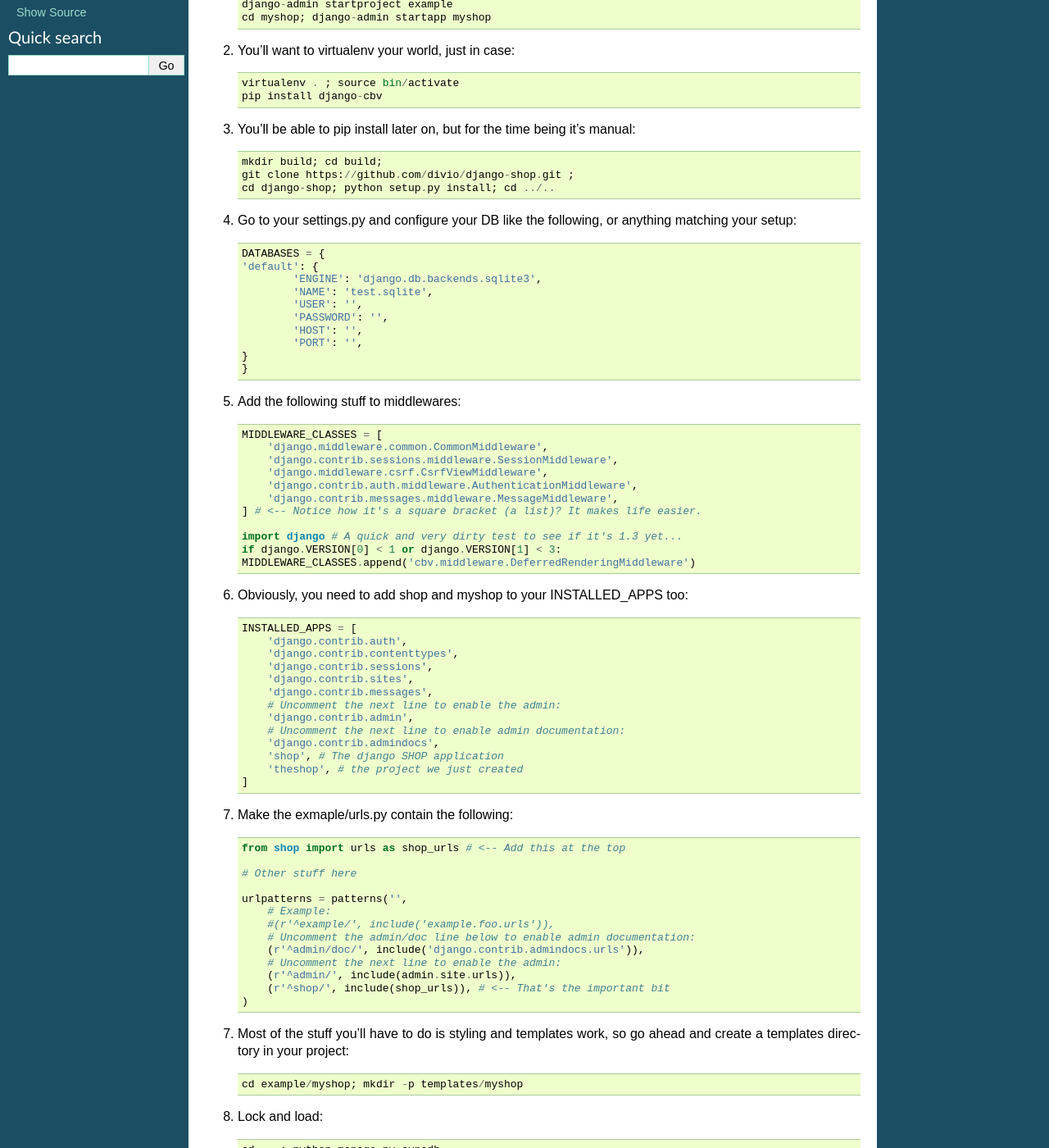
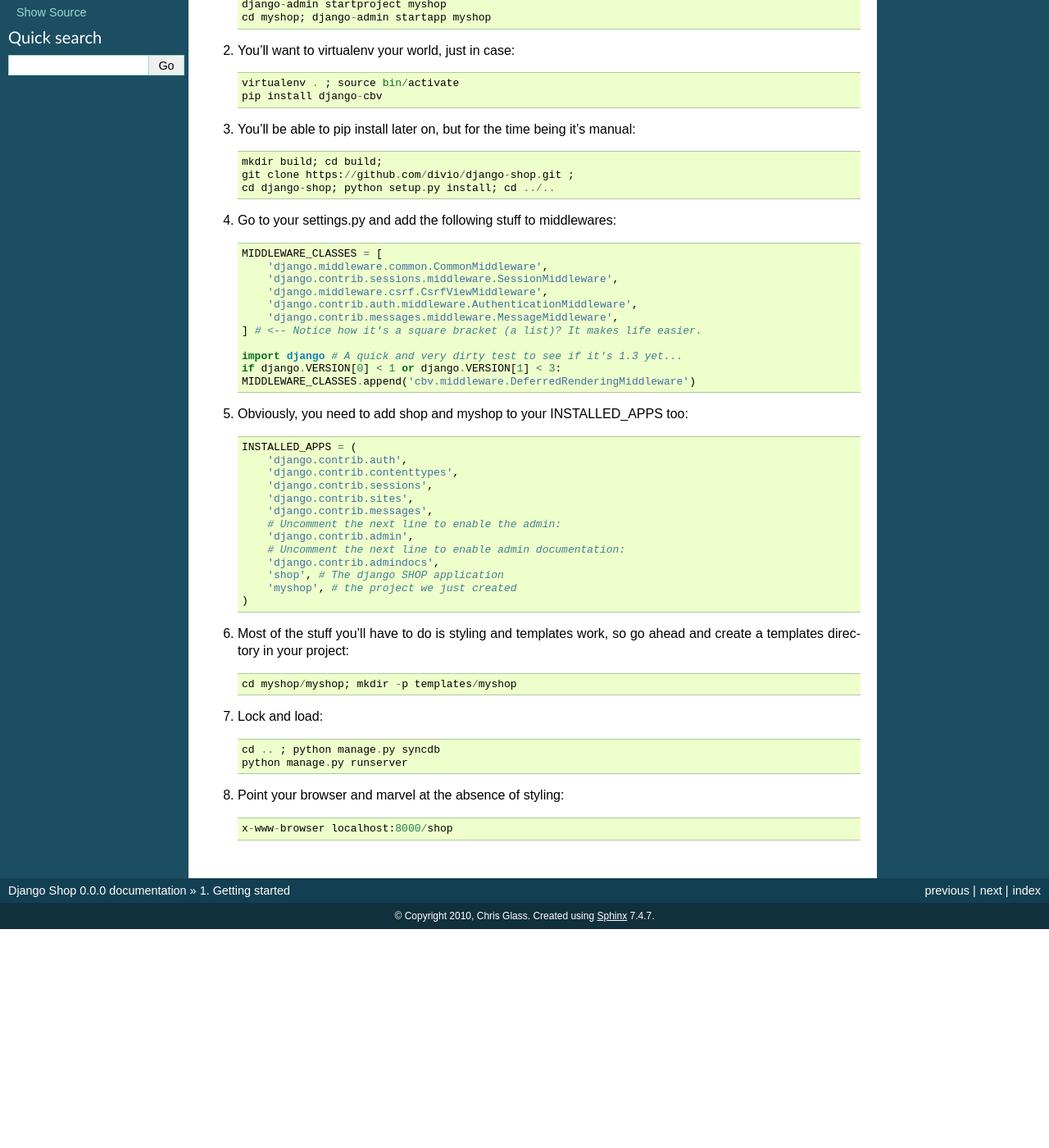
Before and after one commit to smartdevcode/django-shop, a Sphinx documentation site: the page built from docs/getting-started.rst, in a window 1280 px wide and 1400 px high, scrolled down 194 px. Shown: the whole window at 82% size. Built offline with Sphinx 7.4.7, drawn with Linux system fonts in a browser that asks for light colours; after the commit the page ends 1327 px from its top, so only the background shows below that.

Commit message:
Spelling fix

```diff
--- a/docs/getting-started.rst
+++ b/docs/getting-started.rst
@@ -8,7 +8,7 @@
 
 1. Create a normal Django project (we'll call it myshop for now)::
 
-	django-admin startproject example
+	django-admin startproject myshop
 	cd myshop; django-admin startapp myshop
 
 2. You'll want to virtualenv your world, just in case::
@@ -22,23 +22,7 @@
 	git clone https://github.com/divio/django-shop.git ;
 	cd django-shop; python setup.py install; cd ../..
 
-4. Go to your settings.py and configure your DB like the following, or anything
-   matching your setup::
-
-	DATABASES = {
-    	'default': {
-        	'ENGINE': 'django.db.backends.sqlite3',
-        	'NAME': 'test.sqlite',
-        	'USER': '',
-        	'PASSWORD': '',
-        	'HOST': '',
-        	'PORT': '',
-    	}
-	}
-
-
-
-5. Add the following stuff to middlewares::
+4. Go to your settings.py and add the following stuff to middlewares::
 
 	MIDDLEWARE_CLASSES = [
 	    'django.middleware.common.CommonMiddleware',
@@ -65,35 +49,19 @@
 	    # Uncomment the next line to enable admin documentation:
 	    'django.contrib.admindocs',
 	    'shop', # The django SHOP application
-	    'theshop', # the project we just created
-	]
-
-7. Make the exmaple/urls.py contain the following::
-
-	from shop import urls as shop_urls # <-- Add this at the top
-
-	# Other stuff here
-
-	urlpatterns = patterns('',
-	    # Example:
-	    #(r'^example/', include('example.foo.urls')),
-	    # Uncomment the admin/doc line below to enable admin documentation:
-	    (r'^admin/doc/', include('django.contrib.admindocs.urls')),
-	    # Uncomment the next line to enable the admin:
-	    (r'^admin/', include(admin.site.urls)),
-	    (r'^shop/', include(shop_urls)), # <-- That's the important bit
+	    'myshop', # the project we just created
 	)
 
-7. Most of the stuff you'll have to do is styling and templates work, so go ahead
+6. Most of the stuff you'll have to do is styling and templates work, so go ahead
    and create a templates directory in your project::
 
-	cd example/myshop; mkdir -p templates/myshop
+	cd myshop/myshop; mkdir -p templates/myshop
 
-8. Lock and load::
+7. Lock and load::
 
 	cd .. ; python manage.py syncdb
 	python manage.py runserver
 
-9. Point your browser and marvel at the absence of styling::
+8. Point your browser and marvel at the absence of styling::
 
 	x-www-browser localhost:8000/shop
--- a/docs/howto/how-to-product.rst
+++ b/docs/howto/how-to-product.rst
@@ -20,18 +20,18 @@
 
 * name : The name/title of the product
 * slug : The slug used to refer to this product in the URLs
-* short_description : a short description of the prodcut
+* short_description : a short description of the product
 * long_description : A longer, more in-depth description of the product
 * active : Products flagged as not active will not show in the lists
 * date_added : The date at which the product was first created
-* last_modified : A timestamp of when the product was last modifed
+* last_modified : A timestamp of when the product was last modified
 * unit_price : The base price for one item
 * category : An optional category for the product
 
 Create a template
 ==================
 
-Like other objects in Django, you will need to creaste a template to display
+Like other objects in Django, you will need to create a template to display
 your model's contents to the world.
 By default, your Product subclass will use the "shop/product_detail.html"
 template as a fallback, but will use your own template if you follow Django's
```
Also changed, not shown: other parts of docs/getting-started.rst (+2 -2 lines), 1 other file.
